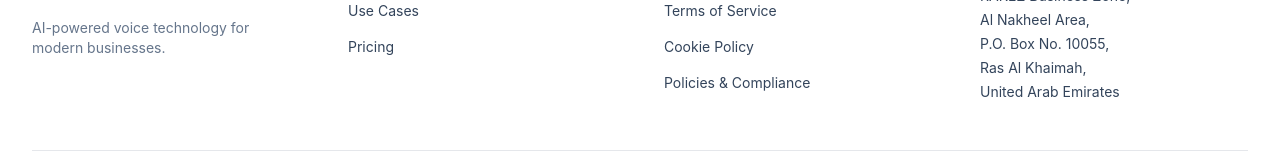
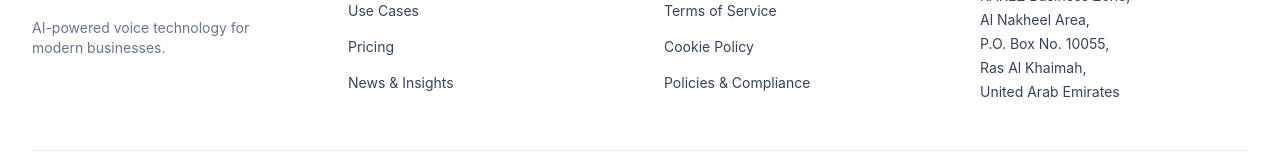
Before and after one commit to noorlight007/callpilot, a Next.js app: page / in a window 1280 px wide. Shown: the part 5932-6092 px from the top of the page. Built offline with nearby package versions, Linux system fonts and the light colour scheme; no server answers.

Commit message:
add new item in feature

```diff
--- a/src/components/Footer.tsx
+++ b/src/components/Footer.tsx
@@ -8,7 +8,8 @@ const Footer = () => {
     product: [
       { label: "Features", href: "/features" },
       { label: "Use Cases", href: "/use-cases" },
-      { label: "Pricing", href: "#pricing" },
+      { label: "Pricing", href: "/pricing" },
+      { label: "News & Insights", href: "#" },
     ],
     company: [
       { label: "About Us", href: "/about-us" },
```
